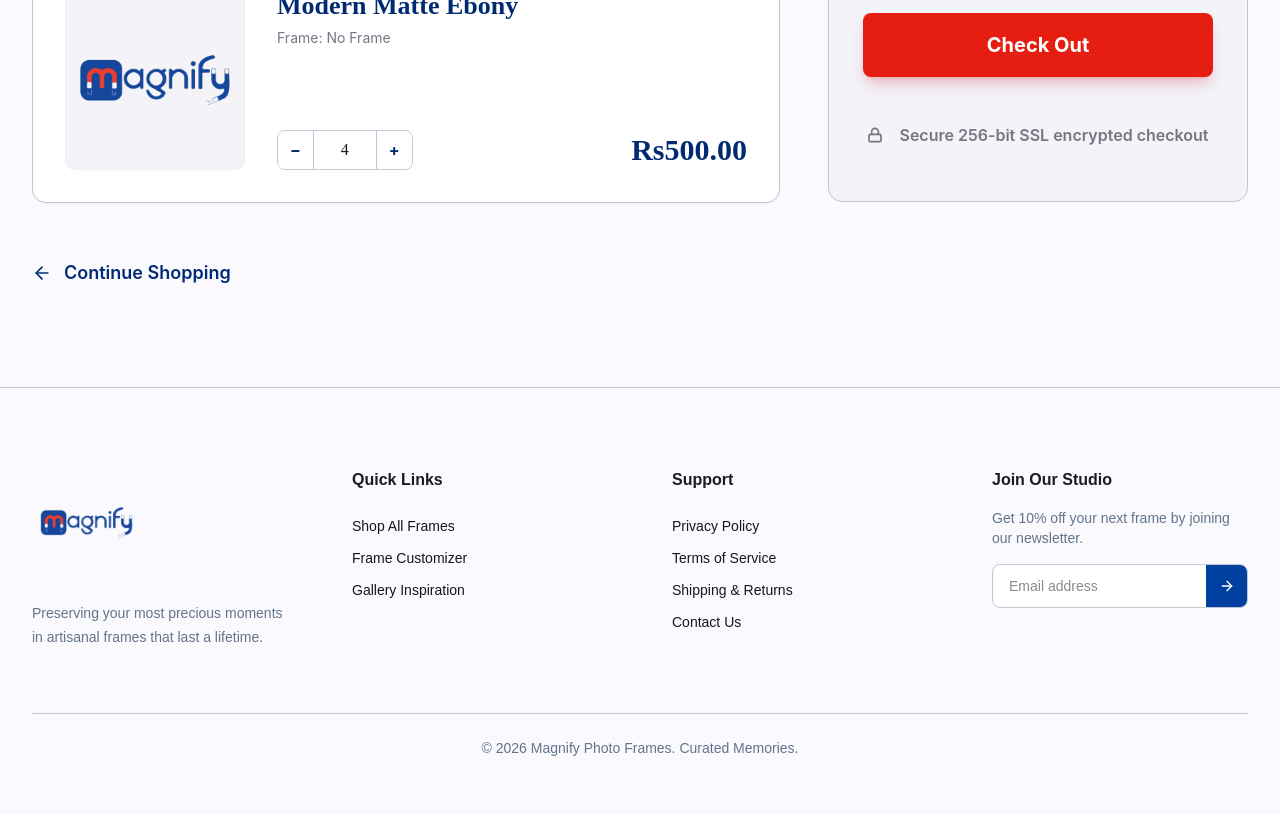
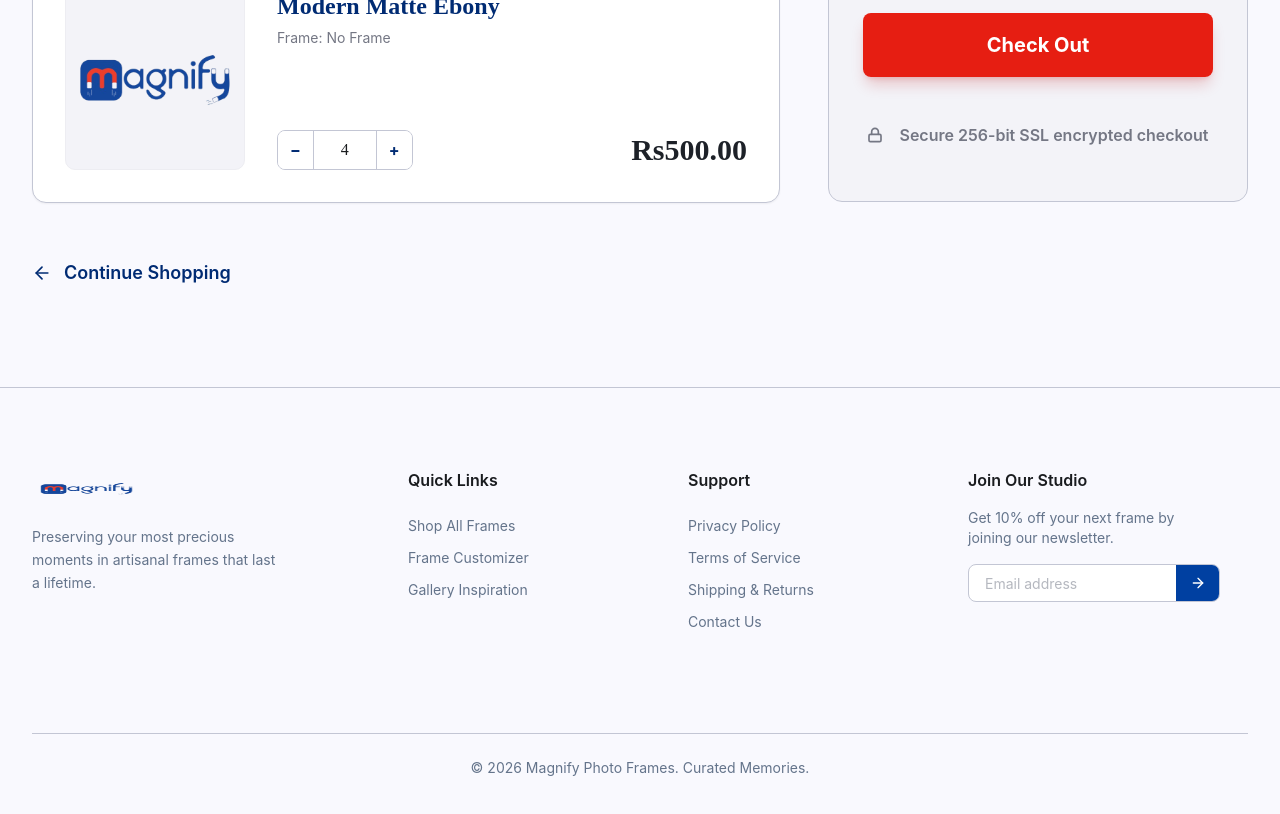
Before and after one commit to Neon-Labz/fridge-magnet-frame-frontend, a Next.js app: page /cart in a window 1280 px wide. Shown: the part 720-1534 px from the top of the page. Built offline with nearby package versions, Linux system fonts and the light colour scheme.

Commit message:
cart page UI update + footer alignment fix

```diff
--- a/src/app/(website)/cart/page.tsx
+++ b/src/app/(website)/cart/page.tsx
@@ -62,7 +62,7 @@ function CartItem({
         {/* Title Row */}
         <div style={{ display: 'flex', flexDirection: 'row', justifyContent: 'flex-start', alignItems: 'center', padding: 0, width: '100%', flexGrow: 0 }}>
           <div style={{ display: 'flex', flexDirection: 'column', alignItems: 'flex-start', padding: 0, gap: '6px', flexGrow: 1 }}>
-            <h3 style={{ fontFamily: 'Manrope', fontStyle: 'normal', fontWeight: 600, fontSize: '26px', lineHeight: '32px', color: '#002B73', margin: 0, flex: 'none' }}>
+            <h3 style={{ fontFamily: 'Manrope', fontStyle: 'normal', fontWeight: 600, fontSize: '24px', lineHeight: '32px', letterSpacing: '0px', verticalAlign: 'middle', color: '#002B73', margin: 0, flex: 'none' }}>
               {item.title}
             </h3>
             <p style={{ fontFamily: 'Inter', fontStyle: 'normal', fontWeight: 400, fontSize: '14px', lineHeight: '20px', color: '#747784', margin: 0, flex: 'none' }}>
@@ -109,7 +109,7 @@ function CartItem({
 
           {/* Price - Far Right */}
           <div style={{ display: 'flex', flexDirection: 'column', alignItems: 'flex-end', justifyContent: 'center', padding: 0, flex: 'none', marginLeft: 'auto', height: '40px' }}>
-            <div style={{ fontFamily: 'Manrope', fontStyle: 'normal', fontWeight: 700, fontSize: '30px', lineHeight: '40px', color: '#002B73', textAlign: 'right' }}>
+            <div style={{ fontFamily: 'Manrope', fontStyle: 'normal', fontWeight: 600, fontSize: '30px', lineHeight: '40px', color: '#1D2128', textAlign: 'right' }}>
               Rs{(item.price * item.quantity).toFixed(2)}
             </div>
           </div>
--- a/src/components/CartItem.tsx
+++ b/src/components/CartItem.tsx
@@ -54,7 +54,7 @@ export default function CartItem({ id, name, subtitle, qty, price, image, onChan
           <div style={{ display: 'flex', flexDirection: 'column', alignItems: 'flex-start', padding: 0, gap: '4px', width: '235.41px', height: '56px', flex: 'none', order: 0, flexGrow: 0 }}>
             {/* Title */}
             <div style={{ display: 'flex', flexDirection: 'column', alignItems: 'flex-start', padding: 0, width: '235.41px', height: '32px', flex: 'none', order: 0, alignSelf: 'stretch', flexGrow: 0 }}>
-              <h3 style={{ width: '235.41px', height: '32px', fontFamily: 'Manrope', fontStyle: 'normal', fontWeight: 600, fontSize: '24px', lineHeight: '32px', display: 'flex', alignItems: 'center', color: '#002B73', flex: 'none', order: 0, flexGrow: 0, margin: 0 }}>
+              <h3 style={{ width: '235.41px', height: '32px', fontFamily: 'Manrope', fontStyle: 'normal', fontWeight: 600, fontSize: '24px', lineHeight: '32px', letterSpacing: '0px', verticalAlign: 'middle', display: 'flex', alignItems: 'center', color: '#002B73', flex: 'none', order: 0, flexGrow: 0, margin: 0 }}>
                 {name}
               </h3>
             </div>
@@ -97,7 +97,7 @@ export default function CartItem({ id, name, subtitle, qty, price, image, onChan
 
             {/* Price */}
             <div style={{ display: 'flex', flexDirection: 'column', alignItems: 'flex-end', justifyContent: 'center', padding: 0, width: '111px', height: '34px', flex: 'none', order: 1, flexGrow: 0 }}>
-              <div style={{ fontFamily: 'Manrope', fontStyle: 'normal', fontWeight: 600, fontSize: '24px', lineHeight: '32px', textAlign: 'right', color: '#1A1C1F' }}>
+              <div style={{ fontFamily: 'Manrope', fontStyle: 'normal', fontWeight: 600, fontSize: '24px', lineHeight: '32px', textAlign: 'right', color: '#1D2128' }}>
                 Rs{(price * qty).toFixed(2)}
               </div>
             </div>
--- a/src/components/OrderSummary.module.css
+++ b/src/components/OrderSummary.module.css
@@ -74,7 +74,7 @@
 }
 
 .value {
-  font-family: 'Inter', sans-serif;
+  font-family: 'Manrope', sans-serif;
   font-weight: 600;
   font-size: 18px;
   line-height: 28px;
--- a/src/components/website/Footer.tsx
+++ b/src/components/website/Footer.tsx
@@ -18,30 +18,32 @@ const supportLinks = [
 export default function Footer() {
   return (
     <footer className="w-full border-t border-[#C3C6D4] bg-[#F9F9FE]">
-      <div className="mx-auto max-w-[1280px] px-8 py-20">
-
+      <div className="mx-auto w-full max-w-[1600px] px-6 py-16 lg:px-8 lg:py-20">
         {/* GRID */}
-        <div className="grid grid-cols-1 md:grid-cols-2 lg:grid-cols-4 gap-16">
+        <div className="grid grid-cols-1 gap-y-10 md:grid-cols-2 lg:grid-cols-[minmax(260px,1.3fr)_minmax(170px,0.9fr)_minmax(170px,0.9fr)_minmax(280px,1.1fr)] lg:gap-x-16 lg:items-start lg:justify-items-start lg:gap-y-0">
 
           {/* LOGO + DESC */}
-          <div className="flex flex-col gap-6">
+          <div className="flex min-w-0 w-[252px] flex-col items-start gap-[14.88px] self-start pb-[74.5px]">
             <Image
               src="/logo.png"
               alt="Magnify Logo"
               width={109}
               height={42}
+              className="block h-[42px] w-[109px]"
             />
-            <p className="text-sm leading-6 text-[#64748B] max-w-[260px]">
-              Preserving your most precious moments in artisanal frames that last a lifetime.
-            </p>
+            <div className="flex h-[69.62px] w-[252px] flex-col items-start pb-[0.625px]">
+              <p className="flex h-[69px] w-[252px] items-center text-[14px] leading-[23px] font-normal text-[#64748B] [font-family:'Inter']">
+                Preserving your most precious moments in artisanal frames that last a lifetime.
+              </p>
+            </div>
           </div>
 
           {/* QUICK LINKS */}
-          <div>
-            <h3 className="text-base font-semibold text-[#1A1C1F] mb-6">
+          <div className="min-w-0 self-start justify-self-start pb-[32px]">
+            <h3 className="text-[16px] font-semibold leading-6 text-[#1A1C1F] [font-family:'Inter']">
               Quick Links
             </h3>
-            <div className="flex flex-col gap-3 text-sm">
+            <div className="mt-6 flex flex-col gap-3 text-[14px] leading-5 font-normal text-[#64748B] [font-family:'Inter']">
               {quickLinks.map((link) => (
                 <Link key={link.title} href={link.href} className="hover:text-[#002B73]">
                   {link.title}
@@ -51,11 +53,11 @@ export default function Footer() {
           </div>
 
           {/* SUPPORT */}
-          <div>
-            <h3 className="text-base font-semibold text-[#1A1C1F] mb-6">
+          <div className="min-w-0 self-start justify-self-start pb-[32px]">
+            <h3 className="text-[16px] font-semibold leading-6 text-[#1A1C1F] [font-family:'Inter']">
               Support
             </h3>
-            <div className="flex flex-col gap-3 text-sm">
+            <div className="mt-6 flex flex-col gap-3 text-[14px] leading-5 font-normal text-[#64748B] [font-family:'Inter']">
               {supportLinks.map((link) => (
                 <Link key={link.title} href={link.href} className="hover:text-[#002B73]">
                   {link.title}
@@ -65,22 +67,22 @@ export default function Footer() {
           </div>
 
           {/* NEWSLETTER */}
-          <div className="flex flex-col gap-4">
-            <h3 className="text-base font-semibold text-[#1A1C1F]">
+          <div className="min-w-0 self-start justify-self-start flex flex-col items-start gap-4 pb-[22px]">
+            <h3 className="text-[16px] font-semibold leading-6 text-[#1A1C1F] [font-family:'Inter']">
               Join Our Studio
             </h3>
 
-            <p className="text-sm text-[#64748B]">
+            <p className="max-w-[252px] text-[14px] leading-5 font-normal text-[#64748B] [font-family:'Inter']">
               Get 10% off your next frame by joining our newsletter.
             </p>
 
-            <div className="flex h-[44px] w-full overflow-hidden rounded-lg border border-[#C3C6D4] bg-white">
+            <div className="relative h-[38px] w-full max-w-[252px] overflow-hidden rounded-[8px] border border-[#C3C6D4] bg-white">
               <input
                 type="email"
                 placeholder="Email address"
-                className="flex-1 px-4 text-sm outline-none"
+                className="h-full w-full border-0 px-4 text-[14px] leading-[17px] font-normal text-[#6B7280] outline-none [font-family:'Inter']"
               />
-              <button className="w-[50px] flex items-center justify-center bg-[#0040A1] text-white">
+              <button className="absolute right-0 top-0 flex h-full w-[43px] items-center justify-center bg-[#0040A1] text-white">
                 <ArrowRight size={16} />
               </button>
             </div>
@@ -89,7 +91,7 @@ export default function Footer() {
 
         {/* BOTTOM */}
         <div className="mt-16 border-t border-[#C3C6D4] pt-6">
-          <p className="text-center text-sm text-[#64748B]">
+          <p className="text-center text-[14px] leading-5 font-normal text-[#64748B] [font-family:'Inter']">
             © 2026 Magnify Photo Frames. Curated Memories.
           </p>
         </div>
```
